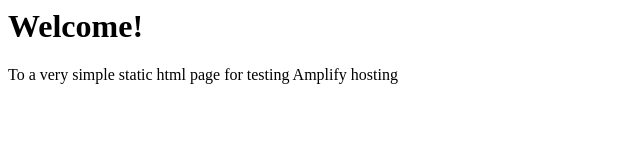
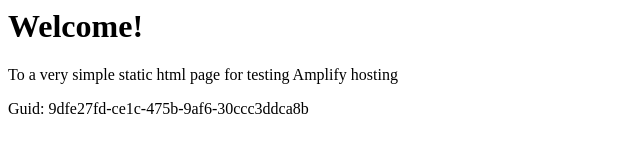
Before and after one commit to aws-aemilia-pdx/Github-PR-Commit-Integration-Test-DoNotTouch-Gith-OKSLNVO2-v1-test-us-west-2, a website: page src/index.html in a window 1280 px wide. Shown: the whole page, without its empty margins (0-640 px from the left). Drawn offline with Linux system fonts and the light colour scheme.

Commit message:
commit from integ tests

```diff
--- a/src/index.html
+++ b/src/index.html
@@ -1,3 +1,5 @@
+
+
 <html lang="en">
 
 <head>
@@ -10,6 +12,6 @@
 <body>
     <h1>Welcome!</h1>
     <p>To a very simple static html page for testing Amplify hosting</p>
-</body>
+    <p>Guid: 9dfe27fd-ce1c-475b-9af6-30ccc3ddca8b</p></body>
 
 </html>
```
